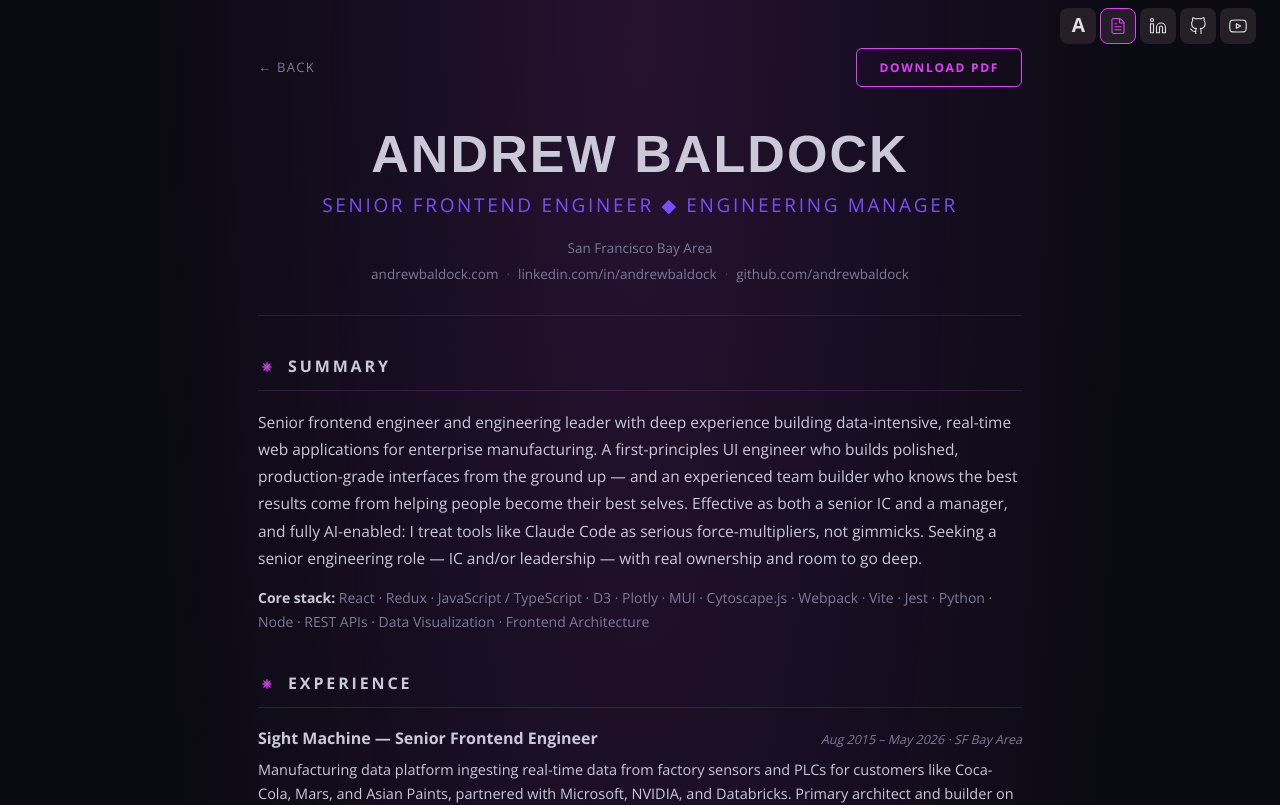
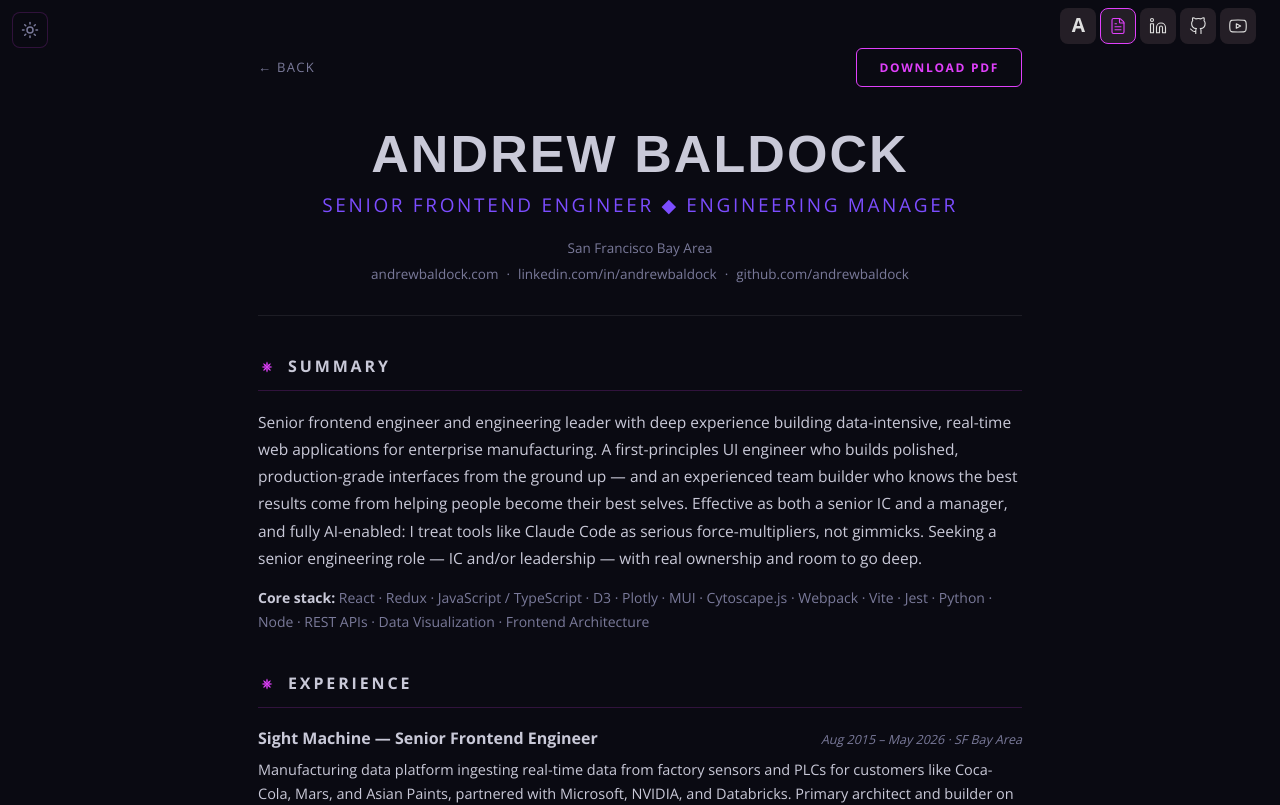
Before and after one commit to andrewbaldock/website, a React (Vite) app: page /resume in a window 1280 px wide. Shown: the top 805 px of the page. Built offline with nearby package versions, Linux system fonts and the light colour scheme; a web font is replaced by a local one.

Commit message:
light & dark mode for case study and resume pages

```diff
--- a/src/App.less
+++ b/src/App.less
@@ -112,6 +112,36 @@ a {
       border-color: @pink;
       background: #2b232bd4;
     }
+  }
+}
+
+[data-page-theme="light"] .nav__icon-link {
+  color: #4a4458;
+  background: rgba(235, 242, 235, 0.92);
+  border-color: #e2e8e2;
+
+  &:focus {
+    color: #4a4458;
+    background: rgba(235, 242, 235, 0.92);
+    border-color: #e2e8e2;
+  }
+
+  &:hover {
+    color: #ff2e9a;
+    border-color: #ff2e9a;
+    background: rgba(235, 242, 235, 0.92);
+  }
+
+  &:active {
+    color: #fff;
+    background: #ff2e9a;
+    border-color: #ff2e9a;
+  }
+
+  &.is-active {
+    color: #ff2e9a;
+    border-color: #ff2e9a;
+    background: rgba(235, 242, 235, 0.92);
   }
 }
 
@@ -614,9 +644,6 @@ a {
 
 .resume-page {
   min-height: 100vh;
-  background:
-    radial-gradient(ellipse at top, rgba(224, 64, 251, 0.13) 0%, transparent 55%),
-    @bg;
 
   &__inner {
     max-width: 820px;
@@ -861,9 +888,6 @@ a {
 
 .aether-cs {
   min-height: 100vh;
-  background:
-    radial-gradient(ellipse at top, rgba(224, 64, 251, 0.13) 0%, transparent 55%),
-    @bg;
 
   &__inner {
     max-width: 960px;
@@ -1466,6 +1490,256 @@ a {
   }
 }
 
+// ── Page theme (light / dark) — Resume + Case Study only ─────────────────────
+// Default = dark. Toggled via [data-page-theme="light"] on <html>.
+// Light palette mirrors Aether's :root tokens.
+
+:root {
+  --pt-bg:          #0a0a12;
+  --pt-text:        #c9c9d8;
+  --pt-muted:       #7a7a9a;
+  --pt-blue:        #40c4ff;
+  --pt-purple:      #7c4dff;
+  --pt-pink:        #e040fb;
+  --pt-border:      rgba(255, 255, 255, 0.08);
+  --pt-border-pink: rgba(224, 64, 251, 0.18);
+  --pt-surface:     rgba(10, 10, 18, 0.55);
+  --pt-code-bg:     rgba(64, 196, 255, 0.1);
+  --pt-code-color:  #40c4ff;
+  --pt-bullet:      #7c4dff;
+  --pt-strong:      #ffffff;
+}
+
+[data-page-theme="light"] {
+  --pt-bg:          #ffffff;
+  --pt-text:        #171717;
+  --pt-muted:       #4a4458;
+  --pt-blue:        #0083b3;
+  --pt-purple:      #6930c3;
+  --pt-pink:        #ff2e9a;
+  --pt-border:      #e2e8e2;
+  --pt-border-pink: rgba(255, 46, 154, 0.2);
+  --pt-surface:     #ebf2eb;
+  --pt-code-bg:     rgba(0, 131, 179, 0.1);
+  --pt-code-color:  #0083b3;
+  --pt-bullet:      #6930c3;
+  --pt-strong:      #000000;
+}
+
+// ── Theme-toggle button ───────────────────────────────────────────────────────
+
+.theme-toggle {
+  position: fixed;
+  top: 12px;
+  left: 12px;
+  z-index: 200;
+  display: flex;
+  align-items: center;
+  justify-content: center;
+  width: 36px;
+  height: 36px;
+  border-radius: 8px;
+  border: 1px solid var(--pt-border-pink);
+  background: var(--pt-surface);
+  color: var(--pt-muted);
+  cursor: pointer;
+  transition: color 0.2s ease, border-color 0.2s ease, background 0.2s ease;
+
+  &:hover {
+    color: var(--pt-pink);
+    border-color: var(--pt-pink);
+  }
+
+  // CSS tooltip via aria-label
+  &::after {
+    content: attr(aria-label);
+    position: absolute;
+    top: 50%;
+    left: calc(100% + 10px);
+    transform: translateY(-50%);
+    white-space: nowrap;
+    font-family: @font-body;
+    font-size: 12px;
+    font-weight: 500;
+    letter-spacing: 0.04em;
+    padding: 5px 10px;
+    border-radius: 6px;
+    background: var(--pt-surface);
+    color: var(--pt-muted);
+    border: 1px solid var(--pt-border-pink);
+    pointer-events: none;
+    opacity: 0;
+    transition: opacity 0.15s ease;
+  }
+
+  &:hover::after {
+    opacity: 1;
+  }
+}
+
+// ── Resume page — themed ──────────────────────────────────────────────────────
+
+.resume-page {
+  color: var(--pt-text);
+  background: var(--pt-bg);
+
+  &__back {
+    color: var(--pt-muted);
+    &:hover { color: var(--pt-blue); }
+  }
+
+  &__head {
+    border-bottom-color: var(--pt-border);
+  }
+
+  &__name { color: var(--pt-text); }
+
+  &__title { color: var(--pt-purple); }
+
+  &__contact {
+    color: var(--pt-muted);
+    a { color: var(--pt-muted); &:hover { color: var(--pt-blue); } }
+  }
+
+  &__sep { color: var(--pt-muted); }
+
+  &__section-title {
+    color: var(--pt-text);
+    border-bottom-color: var(--pt-border-pink);
+  }
+
+  &__summary { color: var(--pt-text); }
+
+  &__stack {
+    color: var(--pt-muted);
+    strong { color: var(--pt-text); }
+  }
+
+  &__job-role { color: var(--pt-text); }
+  &__job-meta { color: var(--pt-muted); }
+
+  &__job-blurb {
+    color: var(--pt-text);
+    strong { color: var(--pt-strong); }
+  }
+
+  &__bullets {
+    li {
+      color: var(--pt-text);
+      &::before { background: var(--pt-bullet); }
+      strong { color: var(--pt-strong); }
+      em { color: var(--pt-muted); }
+    }
+  }
+
+  &__tech { color: var(--pt-muted); }
+
+  &__edu-line {
+    color: var(--pt-text);
+    strong { color: var(--pt-strong); }
+  }
+
+  &__footer {
+    border-top-color: var(--pt-border);
+  }
+}
+
+// ── Aether case study — themed ────────────────────────────────────────────────
+
+.aether-cs {
+  color: var(--pt-text);
+  background: var(--pt-bg);
+
+  &__back {
+    color: var(--pt-muted);
+    &:hover { color: var(--pt-blue); }
+  }
+
+  &__hero {
+    border-bottom-color: var(--pt-border);
+  }
+
+  &__eyebrow { color: var(--pt-pink); }
+
+  &__tagline { color: var(--pt-text); }
+
+  &__h2 { color: var(--pt-text); }
+  &__lede { color: var(--pt-text); }
+  &__body { color: var(--pt-text); }
+
+  &__feature {
+    border-color: var(--pt-border);
+    background: var(--pt-surface);
+    &:hover { border-color: var(--pt-pink); }
+  }
+
+  &__feature-icon { color: var(--pt-pink); }
+  &__feature-title { color: var(--pt-text); }
+  &__feature-body { color: var(--pt-muted); }
+
+  &__arch-node {
+    border-color: rgba(124, 77, 255, 0.4);
+    background: var(--pt-surface);
+  }
+
+  &__arch-label { color: var(--pt-text); }
+  &__arch-sub { color: var(--pt-muted); }
+  &__arch-link { color: var(--pt-blue); }
+
+  &__points {
+    li {
+      color: var(--pt-text);
+      &::before { background: var(--pt-bullet); }
+      code {
+        color: var(--pt-code-color);
+        background: var(--pt-code-bg);
+      }
+    }
+  }
+
+  &__chip {
+    color: var(--pt-text);
+    border-color: var(--pt-border);
+    background: var(--pt-surface);
+    &:hover { border-color: var(--pt-pink); color: var(--pt-pink); }
+  }
+
+  &__chip-models { color: var(--pt-muted); }
+
+  &__cta-band {
+    border-color: var(--pt-border-pink);
+  }
+
+  &__cta-line { color: var(--pt-text); }
+}
+
+// ── CTA buttons (resume-buttons) — light mode overrides ──────────────────────
+
+[data-page-theme="light"] .resume-buttons a {
+  &.primary {
+    color: var(--pt-pink);
+    border-color: var(--pt-pink);
+    background: rgba(255, 46, 154, 0.06);
+    backdrop-filter: none;
+
+    &:hover {
+      background: rgba(255, 46, 154, 0.12);
+      color: var(--pt-pink);
+    }
+  }
+
+  &.secondary {
+    color: var(--pt-muted);
+    border-color: var(--pt-border-pink);
+    background: rgba(255, 46, 154, 0.04);
+
+    &:hover {
+      color: var(--pt-text);
+      border-color: var(--pt-pink);
+    }
+  }
+}
+
 // Reduced motion: honor the OS preference by killing the decorative animations
 // (hero color-cycle, neon flicker, orbiting/cycling sparks). Use a near-instant
 // duration rather than `none` so `forwards` fill still applies — the hero h1
--- a/src/components/AetherCaseStudy.jsx
+++ b/src/components/AetherCaseStudy.jsx
@@ -9,6 +9,7 @@ import {
   Moon,
 } from 'lucide-react'
 import { AETHER_URL as LIVE_URL } from '../config.js'
+import ThemeToggle, { usePageTheme } from './ThemeToggle.jsx'
 
 const REPO_URL = 'https://github.com/andrewbaldock/aether'
 
@@ -364,9 +365,11 @@ const LLMS = [
 
 export default function AetherCaseStudy() {
   useEffect(() => { window.scrollTo(0, 0) }, [])
+  const { theme, toggle } = usePageTheme()
 
   return (
     <div className="aether-cs">
+      <ThemeToggle theme={theme} onToggle={toggle} />
       <div className="aether-cs__inner">
         <div className="aether-cs__topbar">
           <Link to="/" className="aether-cs__back">← Back</Link>
--- a/src/components/ResumePage.jsx
+++ b/src/components/ResumePage.jsx
@@ -3,6 +3,7 @@ import { Link } from 'react-router-dom'
 import { resume } from '../resumeData.js'
 import Lotus from './Lotus.jsx'
 import DownloadPdfButton from './DownloadPdfButton.jsx'
+import ThemeToggle, { usePageTheme } from './ThemeToggle.jsx'
 
 // Wrap **…** as <strong> and *…* as <em>. Split on bold first, then parse
 // italics within the non-bold runs.
@@ -31,8 +32,10 @@ function SectionHeader({ children }) {
 export default function ResumePage() {
   useEffect(() => { window.scrollTo(0, 0) }, [])
   const { name, title, links } = resume
+  const { theme, toggle } = usePageTheme()
   return (
     <div className="resume-page">
+      <ThemeToggle theme={theme} onToggle={toggle} />
       <div className="resume-page__inner">
         <div className="resume-page__topbar">
           <Link to="/" className="resume-page__back">← Back</Link>
--- /dev/null
+++ b/src/components/ThemeToggle.jsx
@@ -0,0 +1,62 @@
+import { useState, useEffect, useCallback } from 'react'
+
+const STORAGE_KEY = 'page-theme'
+
+function SunIcon() {
+  return (
+    <svg width="18" height="18" viewBox="0 0 24 24" fill="none" stroke="currentColor" strokeWidth="2" strokeLinecap="round" strokeLinejoin="round" aria-hidden="true">
+      <circle cx="12" cy="12" r="4" />
+      <line x1="12" y1="2" x2="12" y2="4" />
+      <line x1="12" y1="20" x2="12" y2="22" />
+      <line x1="4.93" y1="4.93" x2="6.34" y2="6.34" />
+      <line x1="17.66" y1="17.66" x2="19.07" y2="19.07" />
+      <line x1="2" y1="12" x2="4" y2="12" />
+      <line x1="20" y1="12" x2="22" y2="12" />
+      <line x1="4.93" y1="19.07" x2="6.34" y2="17.66" />
+      <line x1="17.66" y1="6.34" x2="19.07" y2="4.93" />
+    </svg>
+  )
+}
+
+function MoonIcon() {
+  return (
+    <svg width="18" height="18" viewBox="0 0 24 24" fill="none" stroke="currentColor" strokeWidth="2" strokeLinecap="round" strokeLinejoin="round" aria-hidden="true">
+      <path d="M21 12.79A9 9 0 1 1 11.21 3 7 7 0 0 0 21 12.79z" />
+    </svg>
+  )
+}
+
+export function usePageTheme() {
+  const [theme, setTheme] = useState(() => {
+    try { return localStorage.getItem(STORAGE_KEY) || 'dark' } catch { return 'dark' }
+  })
+
+  const apply = useCallback((t) => {
+    document.documentElement.setAttribute('data-page-theme', t)
+    try { localStorage.setItem(STORAGE_KEY, t) } catch {}
+  }, [])
+
+  useEffect(() => { apply(theme) }, [theme, apply])
+
+  const toggle = useCallback(() => {
+    setTheme(t => {
+      const next = t === 'dark' ? 'light' : 'dark'
+      apply(next)
+      return next
+    })
+  }, [apply])
+
+  return { theme, toggle }
+}
+
+export default function ThemeToggle({ theme, onToggle }) {
+  return (
+    <button
+      className="theme-toggle"
+      onClick={onToggle}
+      aria-label={theme === 'dark' ? 'Switch to light mode' : 'Switch to dark mode'}
+    >
+      {theme === 'dark' ? <SunIcon /> : <MoonIcon />}
+    </button>
+  )
+}
```
Also changed, not shown: 1 other file (tests, documents, lock files or other folders).
